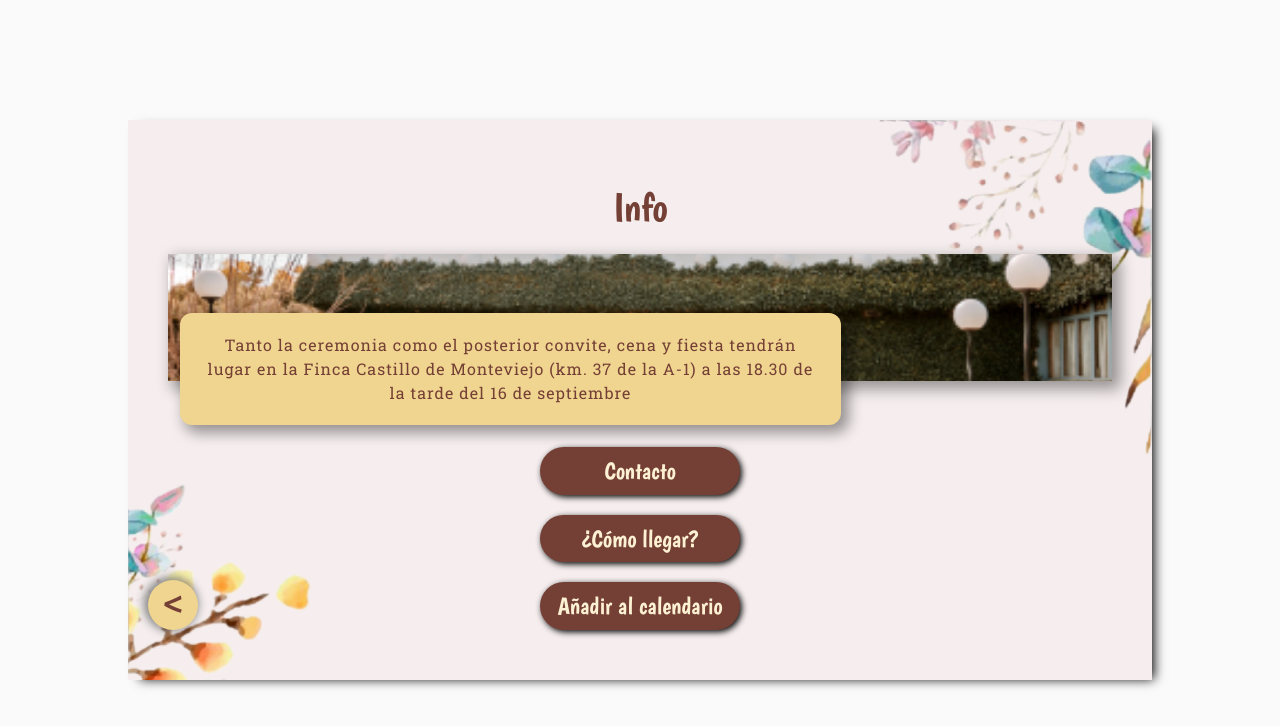
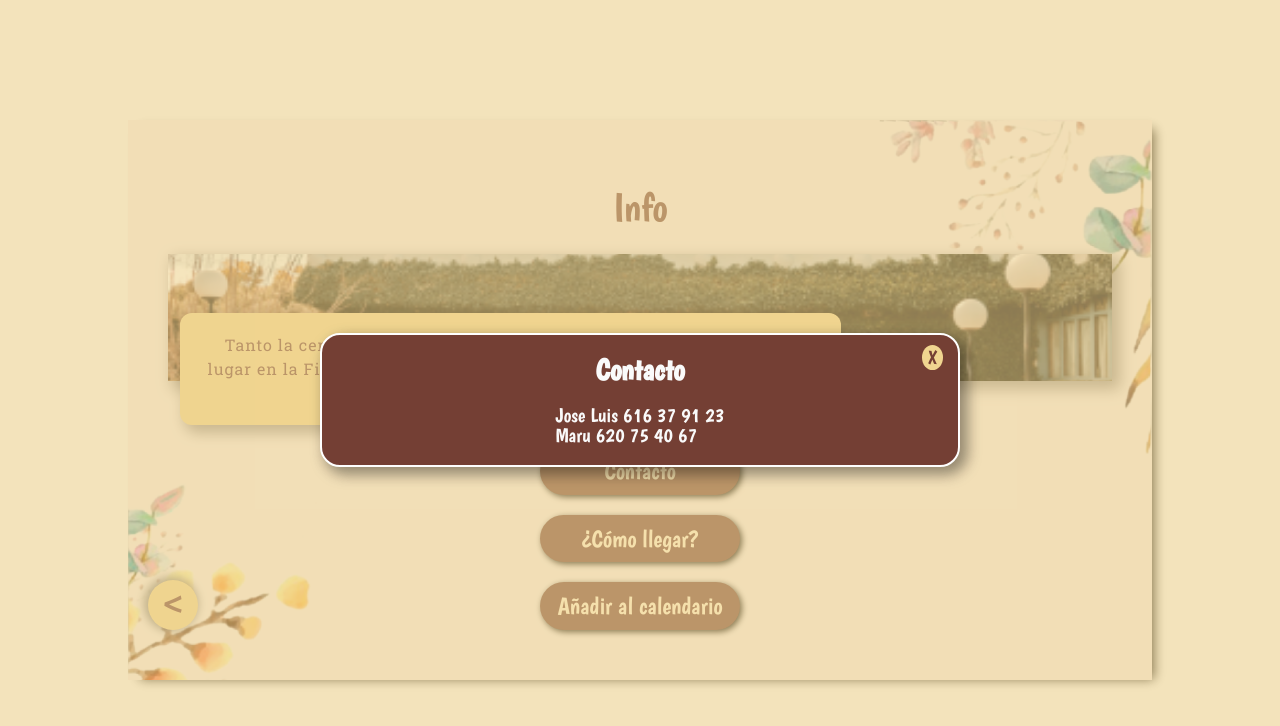
Before and after one commit to jlaguilargomez/wedding-app-react, a React (Create React App) app: page /info in a window 1280 px wide. Shown: the top 726 px of the page. Built offline with nearby package versions, Linux system fonts and the light colour scheme; no server answers; sample sign-in values are in the browser's storage.

Commit message:
Working on contact module

```diff
--- a/src/modules/common/containers/Modal/Modal.tsx
+++ b/src/modules/common/containers/Modal/Modal.tsx
@@ -7,9 +7,10 @@ const modalRoot = document.getElementById('modal');
 
 interface ModalProps {
     children: JSX.Element;
+    onClickClose?: () => void;
 }
 
-const Modal = ({ children }: ModalProps): JSX.Element => {
+const Modal = ({ children, onClickClose }: ModalProps): JSX.Element => {
     const elRef: MutableRefObject<HTMLDivElement | null> = useRef(null);
     if (!elRef.current) {
         console.log('se crea la modal');
@@ -24,7 +25,6 @@ const Modal = ({ children }: ModalProps): JSX.Element => {
         // eslint-disable-next-line consistent-return
         return () => {
             if (elRef.current) {
-                console.log('NO AQUI!');
                 modalRoot.removeChild(elRef.current);
             }
         };
@@ -32,7 +32,16 @@ const Modal = ({ children }: ModalProps): JSX.Element => {
 
     return createPortal(
         <div className={styles['modal-layout']}>
-            <aside className={styles.modal}>{children}</aside>
+            <aside className={styles.modal}>
+                <button
+                    className={styles.modal__button}
+                    type="button"
+                    onClick={onClickClose}
+                >
+                    X
+                </button>
+                {children}
+            </aside>
         </div>,
         elRef.current
     );
--- a/src/modules/info/pages/Info.tsx
+++ b/src/modules/info/pages/Info.tsx
@@ -1,13 +1,18 @@
 import ActionButton from 'modules/common/components/ActionButton/ActionButton';
 import Button from 'modules/common/components/Button/Button';
 import InfoCard from 'modules/common/components/InfoCard/InfoCard';
-import React from 'react';
+import Modal from 'modules/common/containers/Modal/Modal';
+import React, { useState } from 'react';
 import { useNavigate } from 'react-router-dom';
 
 import styles from 'styles/pages/Info.module.scss';
 
 function Info(): JSX.Element {
+    const [showModal, setShowModal] = useState<boolean>(true);
     const navigate = useNavigate();
+
+    const toggleModal = (): void =>
+        setShowModal((prevValue: boolean) => !prevValue);
 
     return (
         <>
@@ -24,13 +29,31 @@ function Info(): JSX.Element {
                 </InfoCard>
             </div>
 
-            <Button text="Contacto" />
+            <Button text="Contacto" onClickEvent={toggleModal} />
             <Button text="¿Cómo llegar?" />
             <Button text="Añadir al calendario" />
             <ActionButton
                 position="back"
                 onClickEvent={() => navigate('/main')}
             />
+            {showModal && (
+                <Modal onClickClose={toggleModal}>
+                    <>
+                        <h2 className="secondary-title">Contacto</h2>
+                        <div>
+                            <p>
+                                Jose Luis{' '}
+                                <a href="https://wa.me/616379123">
+                                    616 37 91 23
+                                </a>
+                            </p>
+                            <p>
+                                Maru <span>620 75 40 67</span>
+                            </p>
+                        </div>
+                    </>
+                </Modal>
+            )}
         </>
     );
 }
--- a/src/styles/base/_typography.scss
+++ b/src/styles/base/_typography.scss
@@ -38,6 +38,12 @@ body {
     font-weight: bold;
 }
 
+.secondary-title {
+    font-weight: bold;
+    font-size: 3rem;
+    margin-bottom: 2rem;
+}
+
 .text {
     font-family: 'Roboto Slab', serif;
     font-weight: 400;
--- a/src/styles/containers/Modal.module.scss
+++ b/src/styles/containers/Modal.module.scss
@@ -1,3 +1,5 @@
+@import '../abstracts/mixins';
+
 .modal-layout {
     position: absolute;
     top: 0;
@@ -11,11 +13,43 @@
 }
 
 .modal {
+    position: relative;
+    display: flex;
+    flex-direction: column;
+    align-items: center;
+    justify-content: space-around;
     border: 2px solid white;
-    height: 60%;
+    padding: 2rem 1rem;
     width: 85%;
     border-radius: 20px;
-    box-shadow: 5px 5px 15px 5px #605e5e;
     color: var(--good-white);
     background: var(--big-brown);
+    animation: pop-swirl 0.4s linear;
+    @include shadow();
+
+    &__button {
+        position: absolute;
+        top: 1rem;
+        right: 1.5rem;
+        background: var(--light-brown);
+        color: var(--big-brown);
+        border-radius: 100%;
+        font-size: 2rem;
+    }
+
+    @include respond(tablet) {
+        width: 50%;
+    }
 }
+
+@keyframes pop-swirl {
+    0% {
+        transform: scale(0) rotate(360deg);
+    }
+    60% {
+        transform: scale(0.8) rotate(-10deg);
+    }
+    100% {
+        transform: scale(1) rotate(0deg);
+    }
+}
```
Also changed, not shown: src/assets/svg/WhatsApp.svg (added), src/assets/svg/phone-call.svg (added).
